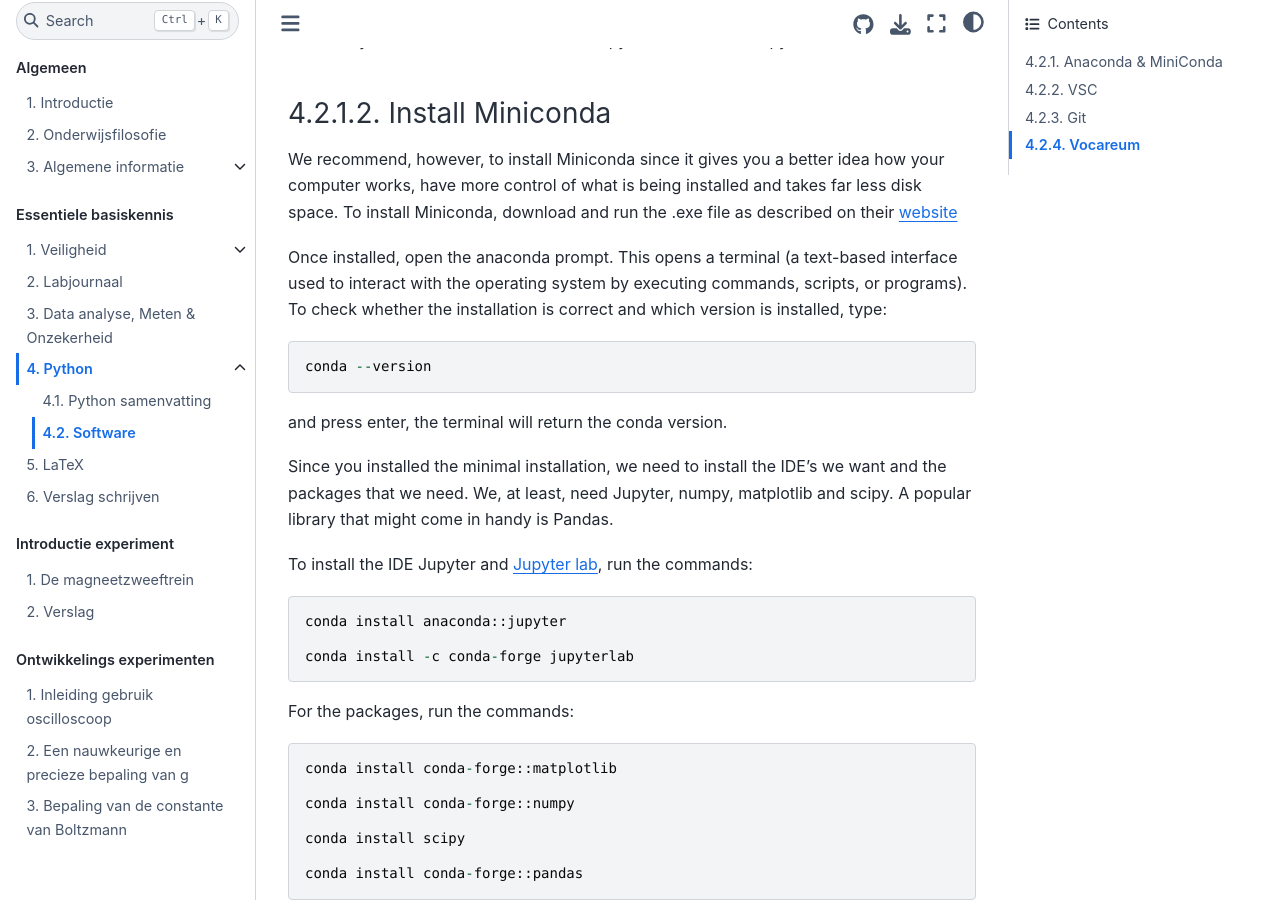
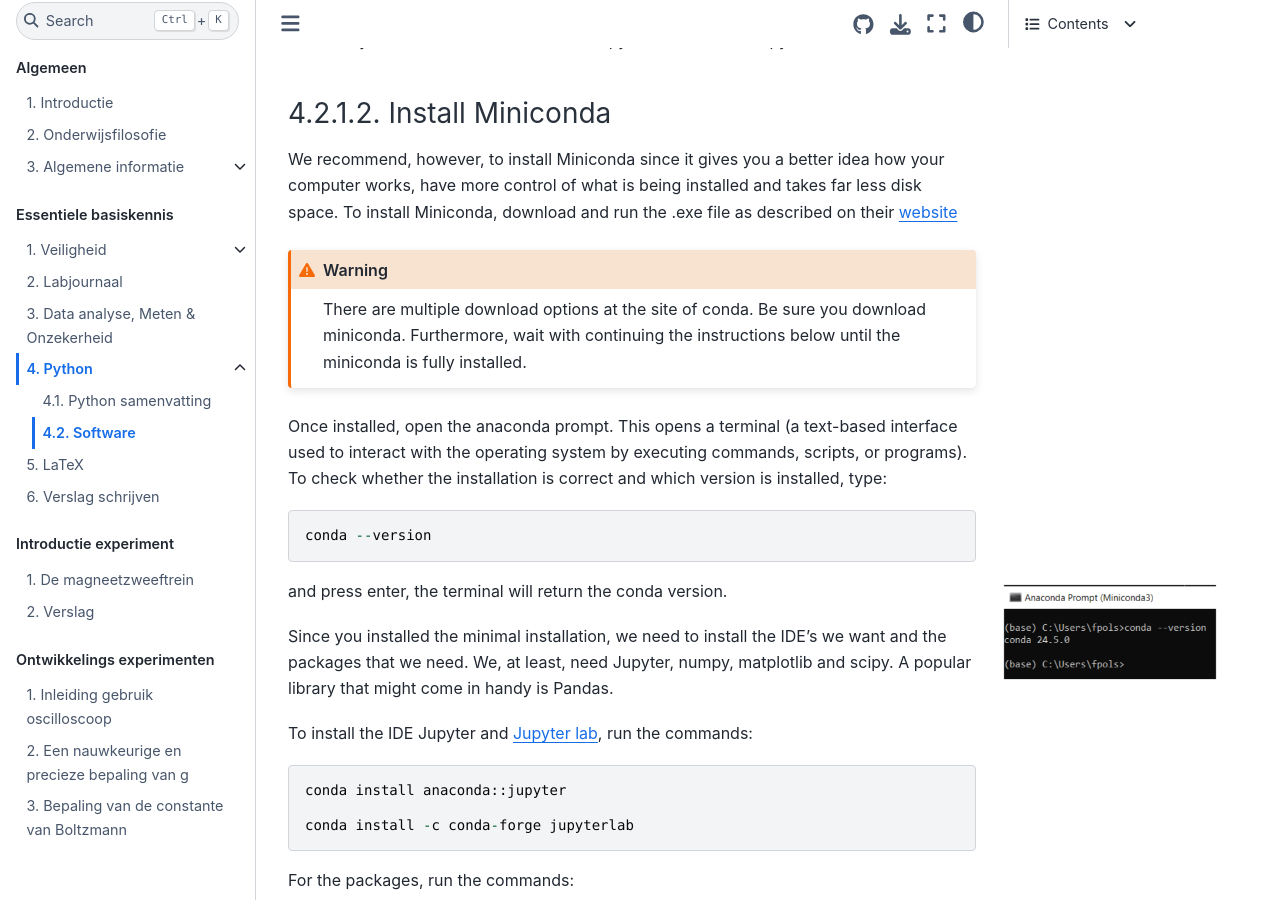
Before and after one commit to Contemporary-Physicslab/NP-new-style, a Jupyter Book: the page built from book/Deel2/Python/Software.md, in a window 1280 px wide and 900 px high, scrolled down 721 px. Built offline with Jupyter Book 1.0.4 settings and Sphinx 7.4.7 and the Sphinx Book theme 1.1.4, drawn with Linux system fonts in a browser that asks for light colours; pages that are not in the unit, such as notebooks, are missing from menus; comment, search, counter and statistics services are not loaded.

Commit message:
update conda

````diff
--- a/book/Deel2/Python/Software.md
+++ b/book/Deel2/Python/Software.md
@@ -11,10 +11,19 @@
 ### Install Miniconda
 We recommend, however, to install Miniconda since it gives you a better idea how your computer works, have more control of what is being installed and takes far less disk space. To install Miniconda, download and run the .exe file as described on their [website](https://docs.anaconda.com/miniconda/miniconda-install/)
 
+```{warning}
+There are multiple download options at the site of conda. Be sure you download miniconda. Furthermore, wait with continuing the instructions below until the miniconda is fully installed.
+```
+
 Once installed, open the anaconda prompt. This opens a terminal (a text-based interface used to interact with the operating system by executing commands, scripts, or programs). To check whether the installation is correct and which version is installed, type:
 
 ```{code}
 conda --version
+```
+
+```{figure} condaversion.PNG
+:figclass: margin
+:width: 100%
 ```
 
 and press enter, the terminal will return the conda version.
````
Also changed, not shown: book/Deel2/Python/condaversion.PNG (added).
